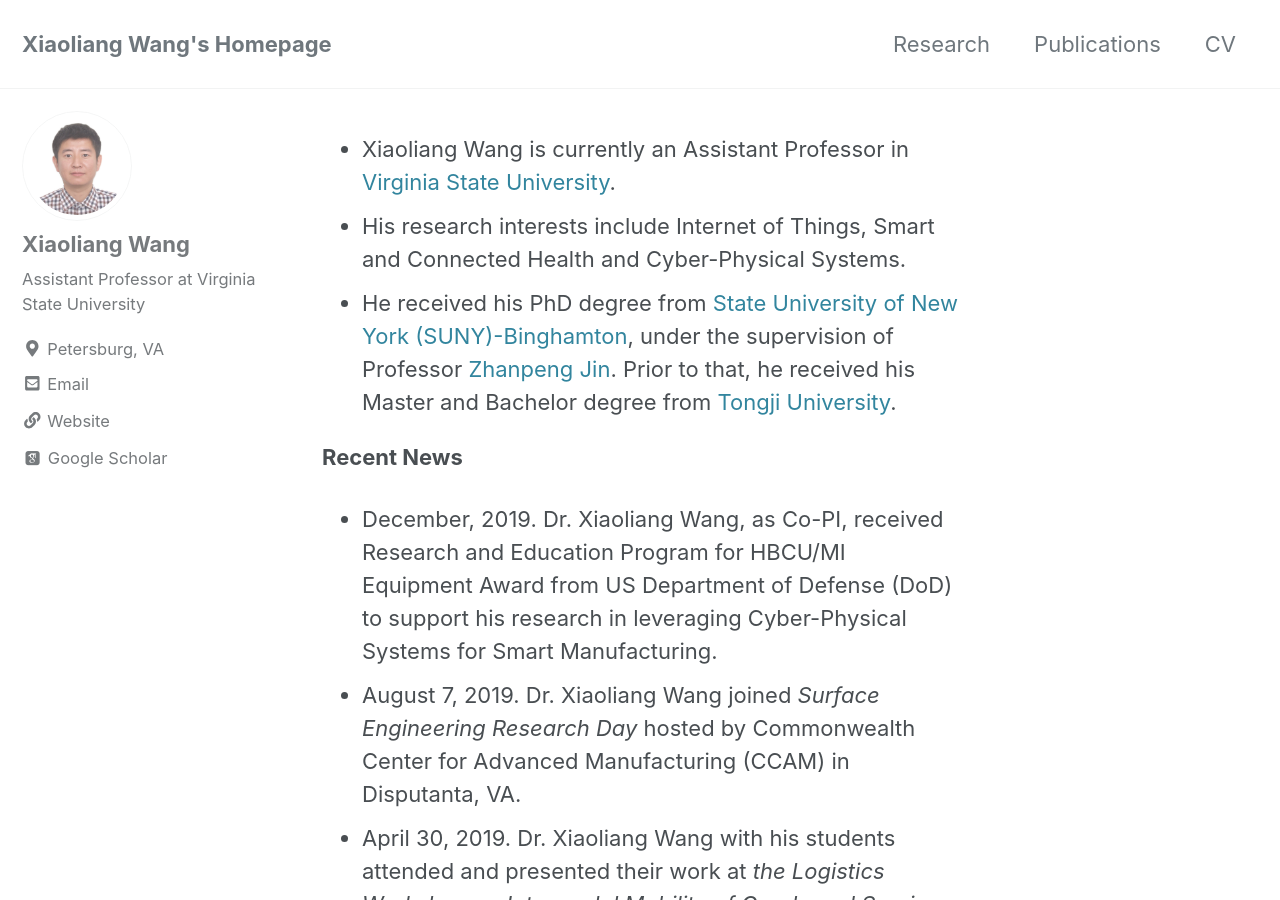
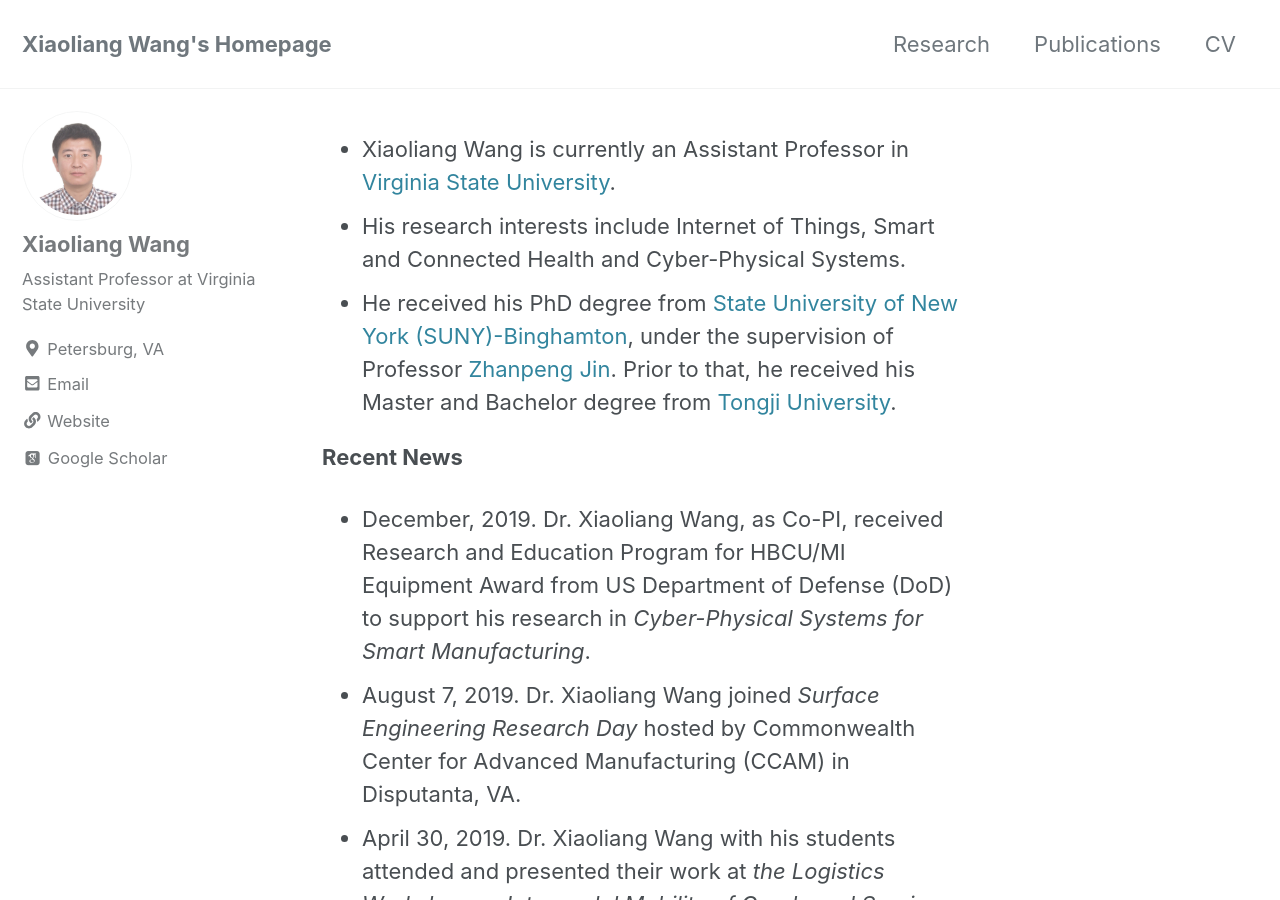
Before and after one commit to wang-xiaoliang/wang-xiaoliang.github.io, a Jekyll site: the page built from index.md, in a window 1280 px wide and 900 px high. Built offline with Jekyll 4.4.1, drawn with Linux system fonts in a browser that asks for light colours; cached includes are drawn as plain includes; nearby versions of some CDN libraries; some web fonts are replaced; our own code applies the rules of GitHub Pages for plain Markdown files; the list of posts is cut into pages by our own code.

Commit message:
Update DoD Equipment Award 2019

```diff
--- a/index.md
+++ b/index.md
@@ -16,6 +16,6 @@ author_profile: true
 
 <b>Recent News</b>
 
-* December, 2019. Dr. Xiaoliang Wang, as Co-PI, received Research and Education Program for HBCU/MI Equipment Award from US Department of Defense (DoD) to support his research in leveraging Cyber-Physical Systems for Smart Manufacturing.
+* December, 2019. Dr. Xiaoliang Wang, as Co-PI, received Research and Education Program for HBCU/MI Equipment Award from US Department of Defense (DoD) to support his research in <i>Cyber-Physical Systems for Smart Manufacturing</i>.
 * August 7, 2019. Dr. Xiaoliang Wang joined <i>Surface Engineering Research Day</i> hosted by Commonwealth Center for Advanced Manufacturing (CCAM) in Disputanta, VA.
 * April 30, 2019. Dr. Xiaoliang Wang with his students attended and presented their work at <i>the Logistics Workshop on Intermodal Mobility of Goods and Services</i> held by Virginia Commonwealth Center for Advanced Logistics Systems (CCALS) in Richmond, VA.
```
